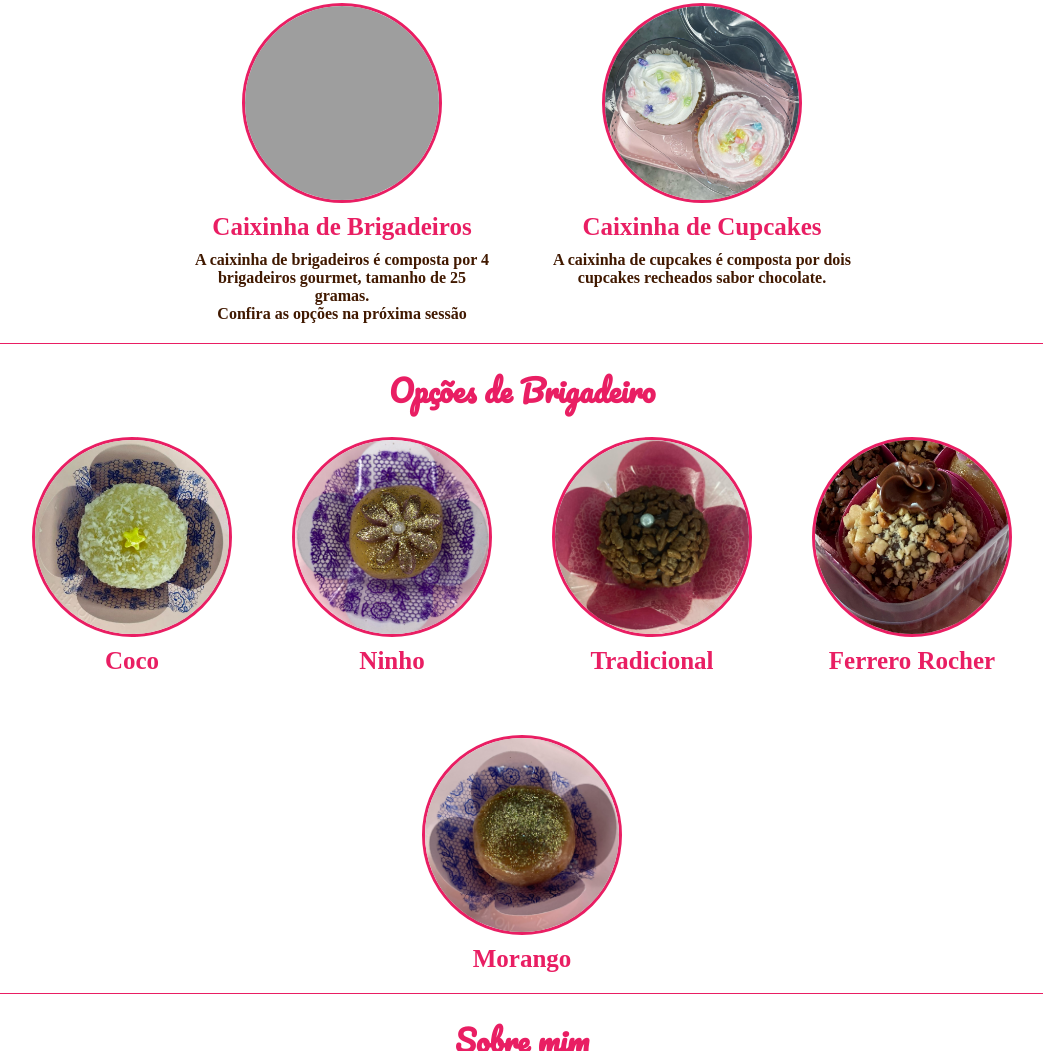
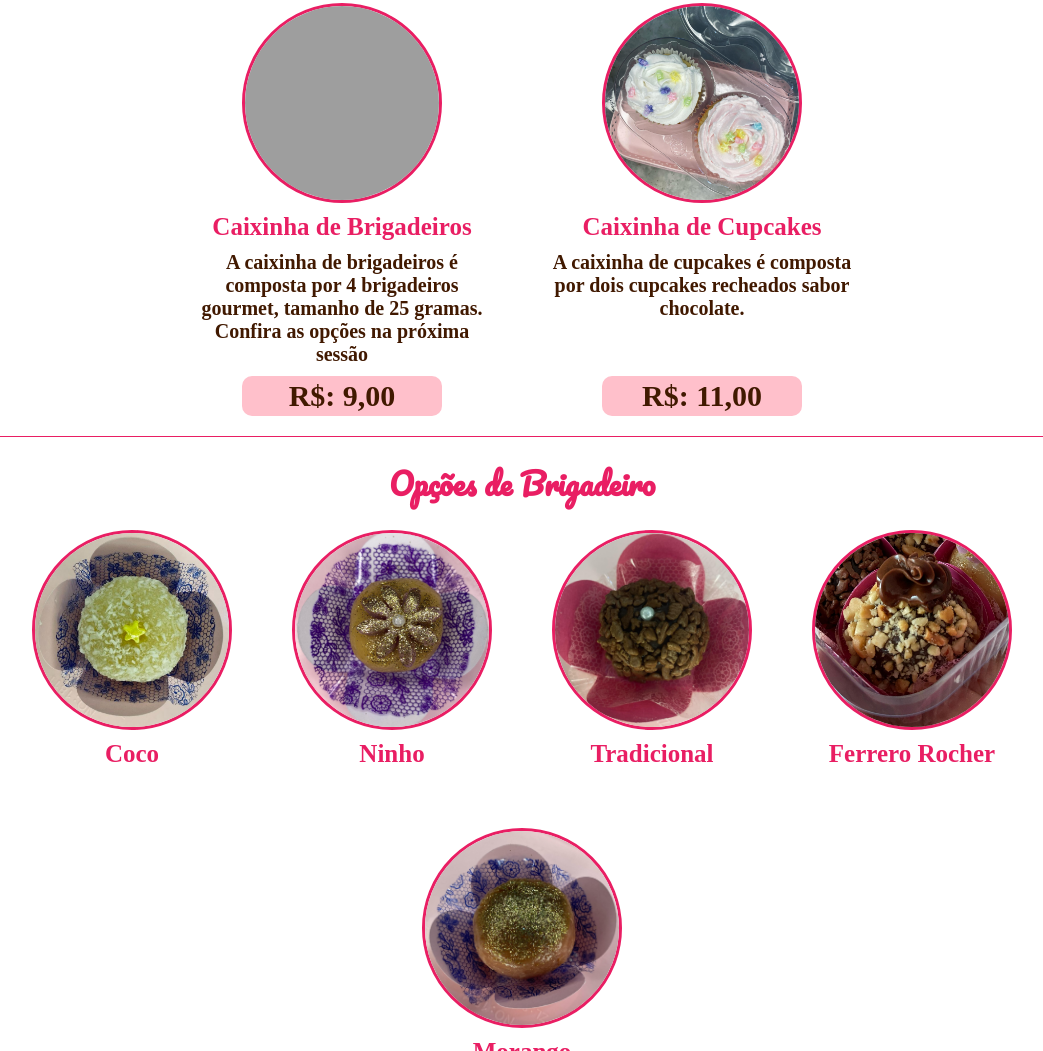
Before and after one commit to adriele813/brigatto, a plain HTML site: page index.html in a window 1280 px wide. Shown: the part 818-1869 px from the top of the page, without its empty margins (118-1161 px from the left). Drawn offline with Linux system fonts and the light colour scheme; grey boxes are pictures that could not be loaded.

Commit message:
Adição da tag de preços e alteração do tamanho da fonte nos cards dos produtos

```diff
--- a/index.html
+++ b/index.html
@@ -77,12 +77,14 @@
                     <h2>Caixinha de Brigadeiros</h2>
                     <p>A caixinha de brigadeiros é composta por 4 brigadeiros gourmet, tamanho de 25 gramas.<br>
                     Confira as opções na próxima sessão</p>
+                    <a href="#onde-comprar" >R$: 9,00</a>
                 </div>
 
                 <div class="card-produto">
                         <img src="img/produtos/cupcake.jpg" alt="Caixa de brigadeiro">
                     <h2>Caixinha de Cupcakes</h2>
                     <p>A caixinha de cupcakes é composta por dois cupcakes recheados sabor chocolate.</p>
+                    <a href="#onde-comprar" >R$: 11,00</a>
                 </div>
 
 
--- a/style/stylesheet.css
+++ b/style/stylesheet.css
@@ -143,7 +143,8 @@ nav {
 
 .card-produto p {
     color: var(--choco);
-    font-weight: bold;
+    font-weight: bolder;
+    font-size: 20px;
 
 }
 
@@ -157,6 +158,26 @@ nav {
 }
 
 
+.card-produto a {
+    display: flex;
+    background-color: pink;
+    width: 200px;
+    color: var(--choco);
+    height: 40px;
+    border-radius: 10px;
+    justify-content: center;
+    align-items: center;
+
+    font-weight: bolder;
+    font-size: 30px;
+    margin-top: auto;
+
+}
+
+.card-produto a:hover {
+    transition: 200ms;
+    background-color: var(--logo-pink);
+}
 
 
 /*Define a estilização da area sobre*/
```
